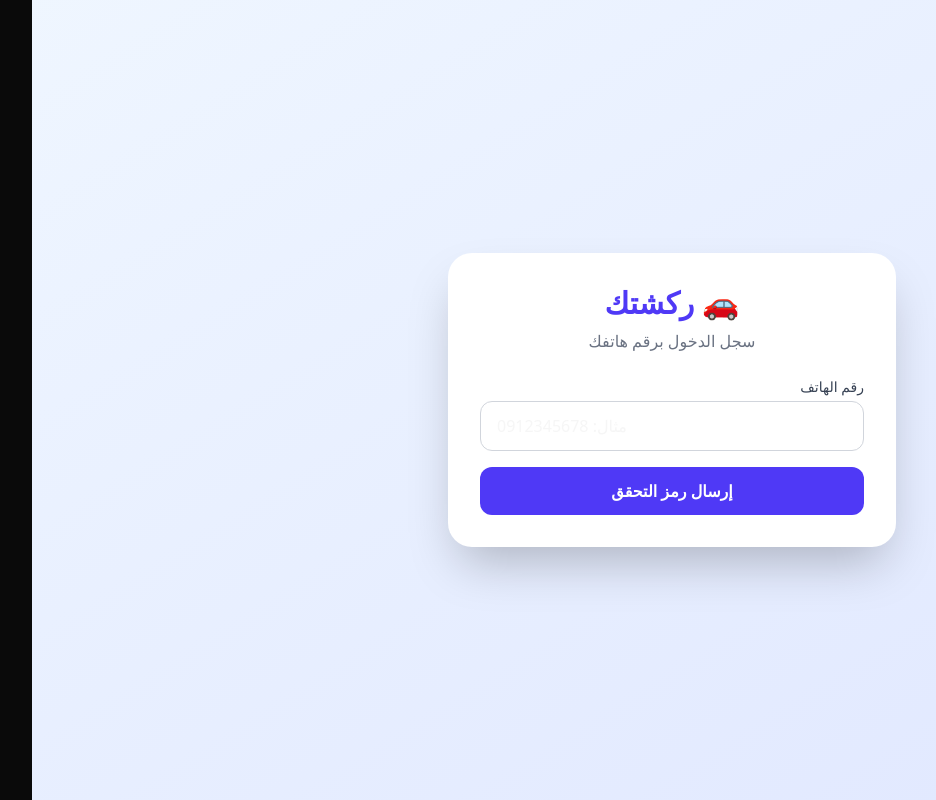
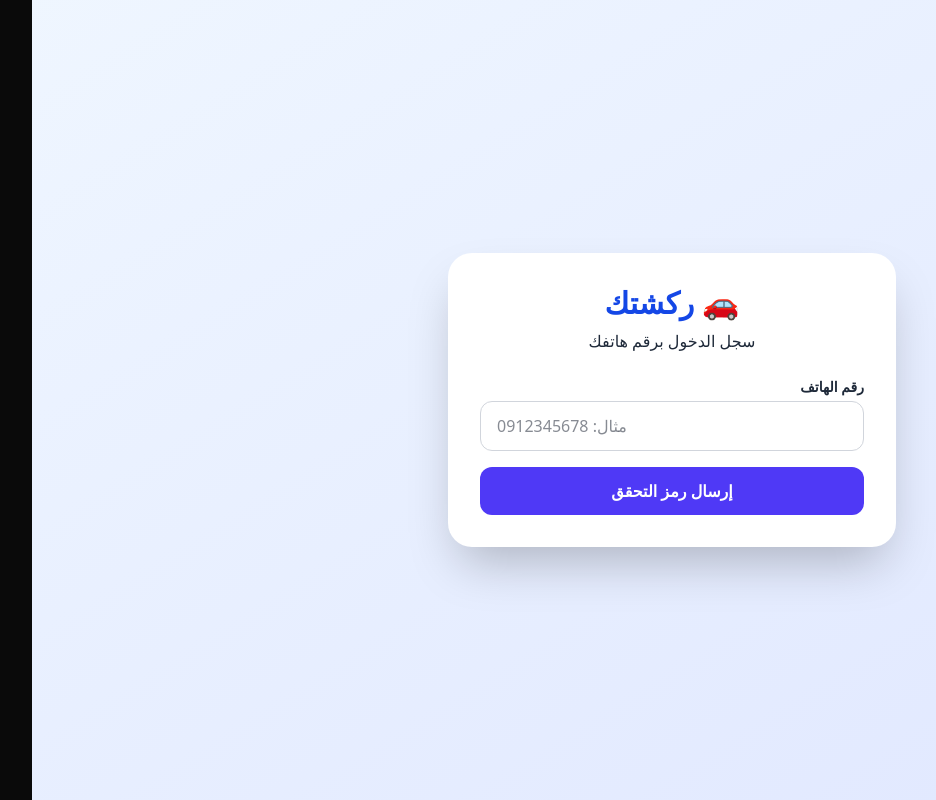
Before and after one commit to paradisesoap653-dotcom/Rakshtak, a Next.js app: page /login in a window 1280 px wide. Shown: the whole page, without its empty margins (72-1008 px from the left). Built offline with nearby package versions, Linux system fonts and the light colour scheme.

Commit message:
Update page.tsx

```diff
--- a/src/app/login/page.tsx
+++ b/src/app/login/page.tsx
@@ -59,19 +59,20 @@ export default function LoginPage() {
   return (
     <main className="min-h-screen bg-gradient-to-br from-blue-50 to-indigo-100 flex items-center justify-center p-4">
       <div className="bg-white rounded-3xl shadow-2xl p-8 max-w-md w-full">
-        <h1 className="text-3xl font-bold text-center text-indigo-600 mb-2">🚗 ركشتك</h1>
-        <p className="text-center text-gray-500 mb-6">سجل الدخول برقم هاتفك</p>
+        <h1 className="text-3xl font-bold text-center text-blue-700 mb-2">🚗 ركشتك</h1>
+        {/* تم تغيير اللون من text-gray-500 إلى text-gray-800 (أسود غامق) */}
+        <p className="text-center text-gray-800 font-medium mb-6">سجل الدخول برقم هاتفك</p>
 
         {step === "phone" ? (
           <div className="space-y-4">
             <div>
-              <label className="block text-sm font-medium text-gray-700 mb-1">رقم الهاتف</label>
+              <label className="block text-sm font-bold text-gray-800 mb-1">رقم الهاتف</label> {/* أغمق */}
               <input
                 type="tel"
                 value={phone}
                 onChange={(e) => setPhone(e.target.value)}
                 placeholder="مثال: 0912345678"
-                className="w-full border border-gray-300 rounded-xl px-4 py-3 focus:ring-2 focus:ring-indigo-500 outline-none"
+                className="w-full border border-gray-300 rounded-xl px-4 py-3 text-gray-900 focus:ring-2 focus:ring-indigo-500 outline-none" /* أغمق */
                 dir="ltr"
               />
             </div>
@@ -86,16 +87,17 @@ export default function LoginPage() {
         ) : (
           <div className="space-y-4">
             <div>
-              <label className="block text-sm font-medium text-gray-700 mb-1">رمز التحقق</label>
+              <label className="block text-sm font-bold text-gray-800 mb-1">رمز التحقق</label> {/* أغمق */}
               <input
                 type="text"
                 value={code}
                 onChange={(e) => setCode(e.target.value)}
                 placeholder="أدخل الرمز (1234)"
-                className="w-full border border-gray-300 rounded-xl px-4 py-3 focus:ring-2 focus:ring-indigo-500 outline-none"
+                className="w-full border border-gray-300 rounded-xl px-4 py-3 text-gray-900 focus:ring-2 focus:ring-indigo-500 outline-none" /* أغمق */
                 dir="ltr"
               />
-              <p className="text-xs text-gray-400 mt-1">✨ للتجربة، استخدم الرمز: <strong>1234</strong></p>
+              {/* تم تغيير اللون من text-gray-400 إلى text-gray-600 (رمادي غامق) */}
+              <p className="text-xs text-gray-600 mt-1">✨ للتجربة، استخدم الرمز: <strong>1234</strong></p>
             </div>
             <button
               onClick={verifyCode}
@@ -106,7 +108,7 @@ export default function LoginPage() {
             </button>
             <button
               onClick={() => setStep("phone")}
-              className="w-full text-sm text-indigo-500 underline"
+              className="w-full text-sm text-blue-700 underline font-bold" /* أزرق غامق */
             >
               تغيير رقم الهاتف
             </button>
```
